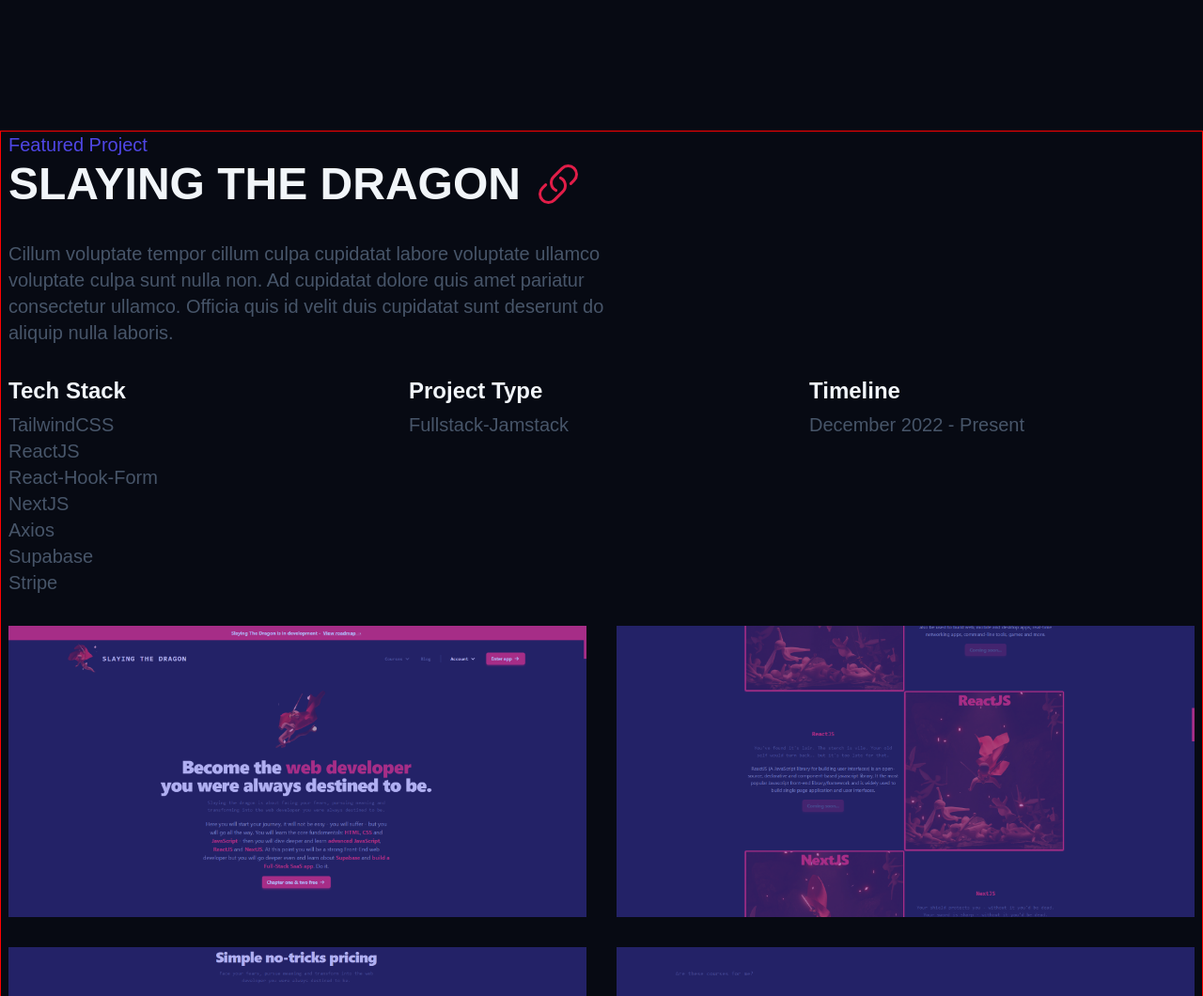
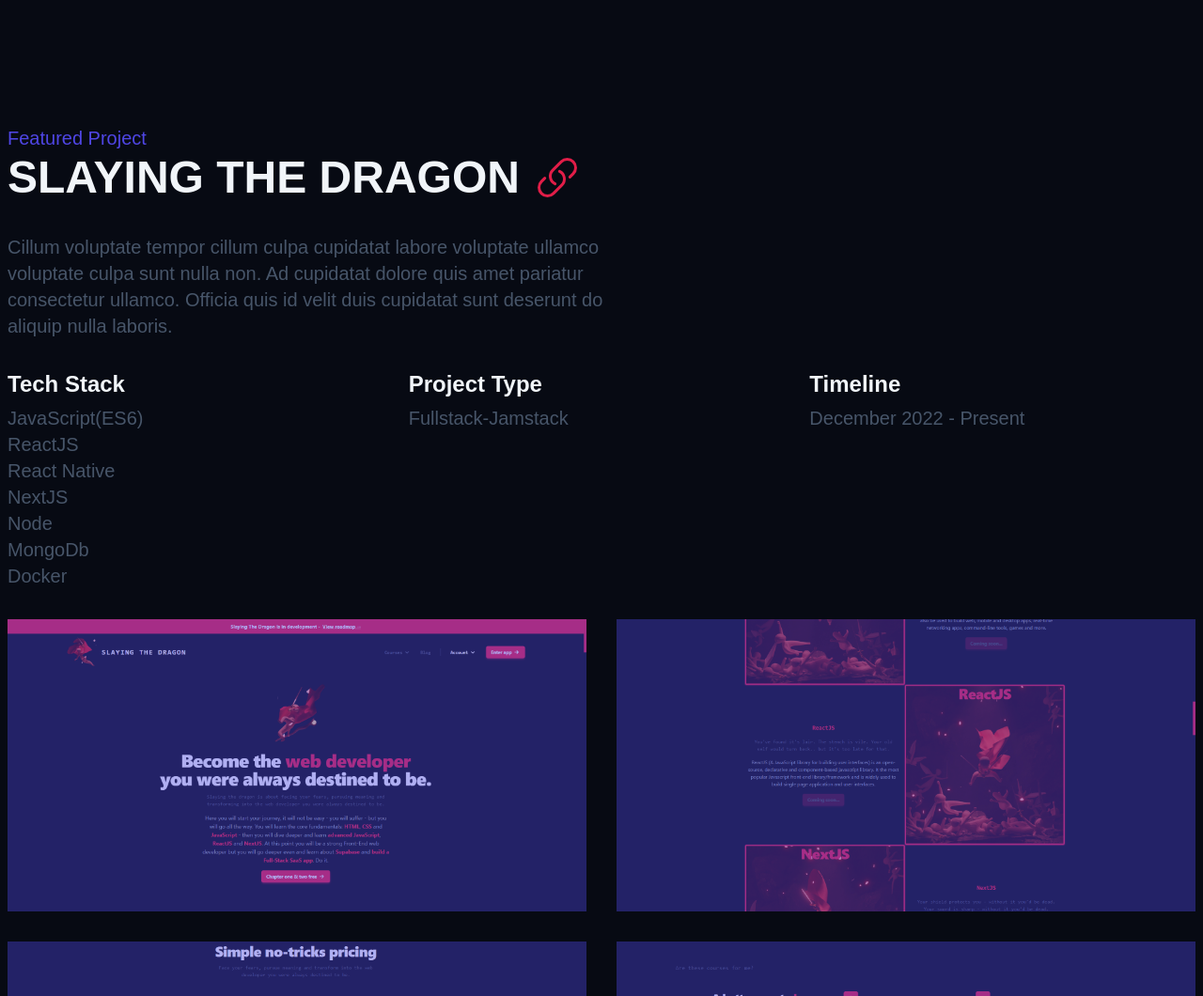
Before and after one commit to Usman-Marwat/OldPortfolio, a website built with Vite: page index.html in a window 1280 px wide. Shown: the part 1740-2800 px from the top of the page at 94% size. Built offline with nearby package versions, Linux system fonts and the light colour scheme; a web font is replaced by a local one.

Commit message:
Change tech stack in html

```diff
--- a/index.html
+++ b/index.html
@@ -197,13 +197,13 @@
 					<div>
 						<h3 class="featured__label">Tech stack</h3>
 						<ul class="featured__tech-stack">
-							<li class="featured__info">TailwindCSS</li>
+							<li class="featured__info">JavaScript(ES6)</li>
 							<li class="featured__info">ReactJS</li>
-							<li class="featured__info">React-hook-form</li>
+							<li class="featured__info">React Native</li>
 							<li class="featured__info">NextJS</li>
-							<li class="featured__info">Axios</li>
-							<li class="featured__info">Supabase</li>
-							<li class="featured__info">Stripe</li>
+							<li class="featured__info">Node</li>
+							<li class="featured__info">MongoDb</li>
+							<li class="featured__info">Docker</li>
 						</ul>
 					</div>
 					<div>
--- a/styles/utils.css
+++ b/styles/utils.css
@@ -34,7 +34,6 @@
 	margin-right: auto;
 	padding-left: 0.5rem;
 	padding-right: 0.5rem;
-	border: 1px solid red;
 }
 
 /* xs */
```
